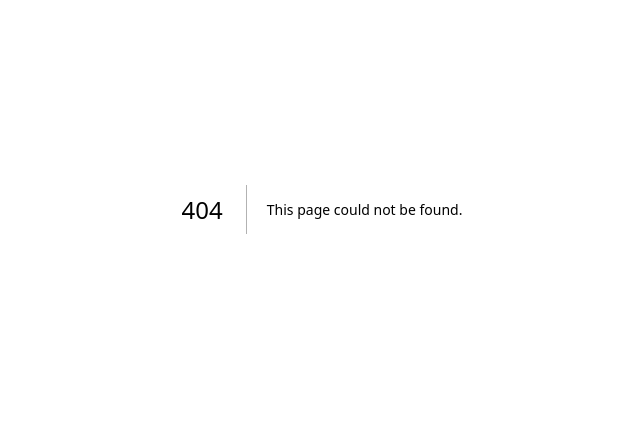
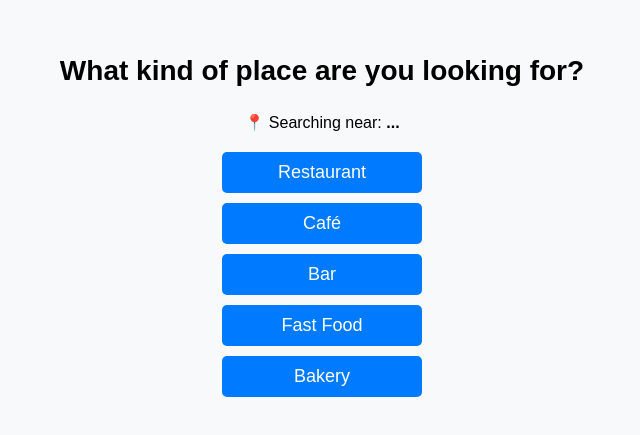
Before and after one commit to jysonn97/what-to-eat, a Next.js app: page /place-type in a window 1280 px wide. Before the commit this address had no page. Shown: the part 191-626 px from the top of the page, without its empty margins (318-958 px from the left). Built offline with nearby package versions, Linux system fonts and the light colour scheme.

Commit message:
Create place-type.js

```diff
--- /dev/null
+++ b/pages/place-type.js
@@ -0,0 +1,73 @@
+import { useRouter } from "next/router";
+import { useState, useEffect } from "react";
+
+export default function PlaceTypePage() {
+  const router = useRouter();
+  const [userLocation, setUserLocation] = useState("");
+
+  useEffect(() => {
+    // Retrieve location from localStorage
+    const storedLocation = localStorage.getItem("userLocation");
+    if (storedLocation) setUserLocation(storedLocation);
+  }, []);
+
+  // Handle selection
+  const handleSelect = (placeType) => {
+    // Store user's choice
+    localStorage.setItem("placeType", placeType);
+
+    // Navigate to the next page
+    router.push("/preferences");
+  };
+
+  return (
+    <div style={styles.container}>
+      <h1 style={styles.heading}>What kind of place are you looking for?</h1>
+      <p style={styles.subheading}>📍 Searching near: <strong>{userLocation || "..."}</strong></p>
+
+      <div style={styles.optionsContainer}>
+        {["Restaurant", "Café", "Bar", "Fast Food", "Bakery"].map((type) => (
+          <button key={type} style={styles.button} onClick={() => handleSelect(type)}>
+            {type}
+          </button>
+        ))}
+      </div>
+    </div>
+  );
+}
+
+const styles = {
+  container: {
+    display: "flex",
+    flexDirection: "column",
+    justifyContent: "center",
+    alignItems: "center",
+    height: "100vh",
+    backgroundColor: "#f8f9fa",
+    fontFamily: "Aptos, sans-serif",
+  },
+  heading: {
+    fontSize: "28px",
+    fontWeight: "bold",
+    marginBottom: "10px",
+  },
+  subheading: {
+    fontSize: "16px",
+    marginBottom: "20px",
+  },
+  optionsContainer: {
+    display: "flex",
+    flexDirection: "column",
+    gap: "10px",
+  },
+  button: {
+    fontSize: "18px",
+    padding: "10px 20px",
+    backgroundColor: "#007bff",
+    color: "#fff",
+    border: "none",
+    borderRadius: "5px",
+    cursor: "pointer",
+    width: "200px",
+  },
+};
```
